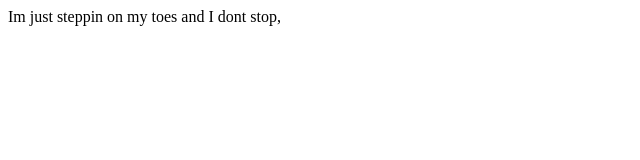
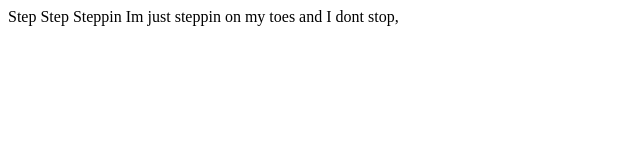
Before and after one commit to GavinBuntin1/gavinbuntin1.github.io, a plain HTML site: page index.html in a window 1280 px wide. Shown: the whole page, without its empty margins (0-640 px from the left). Drawn offline with Linux system fonts and the light colour scheme.

Commit message:
Update index.html

```diff
--- a/index.html
+++ b/index.html
@@ -4,7 +4,7 @@
 <!--Some pre loaded content here-->
 <title>My Portfolio</title>
 </head>
-
+Step Step Steppin
 <body>
 <!--Content here-->
 Im just steppin on my toes and I dont stop,
```
